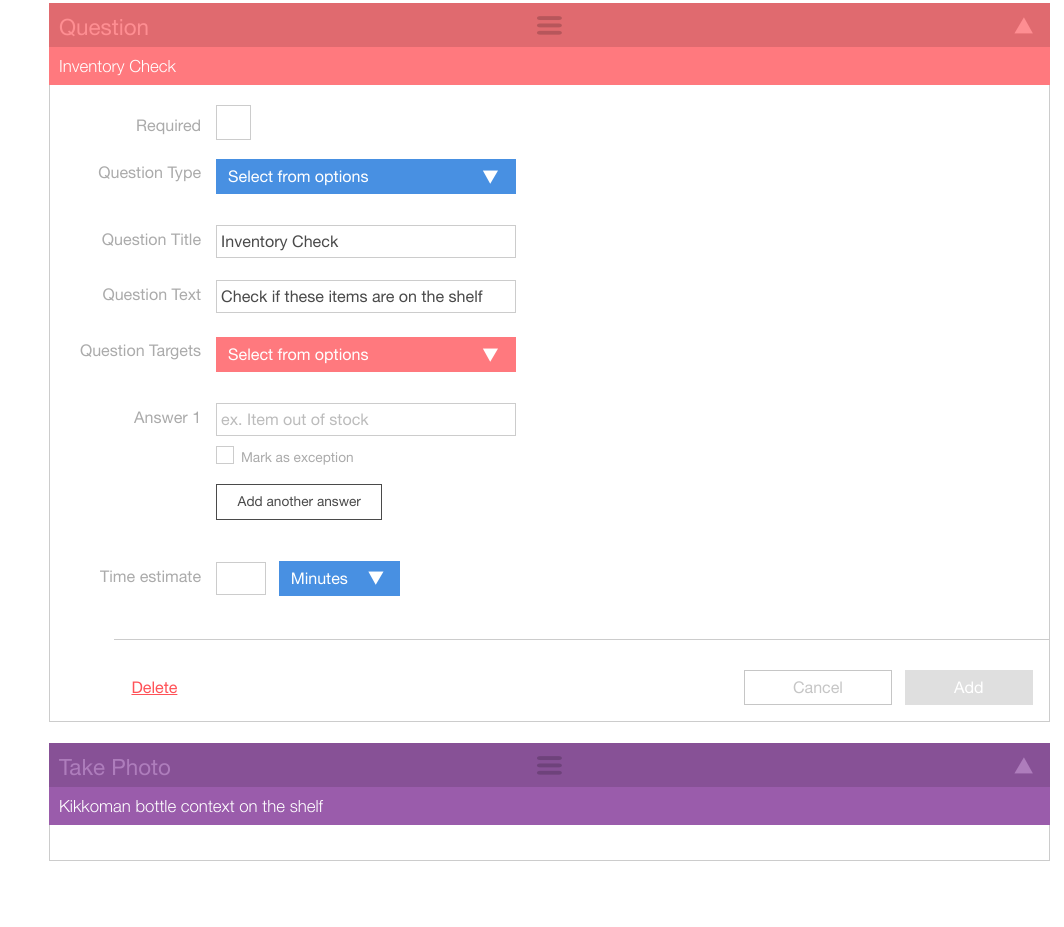
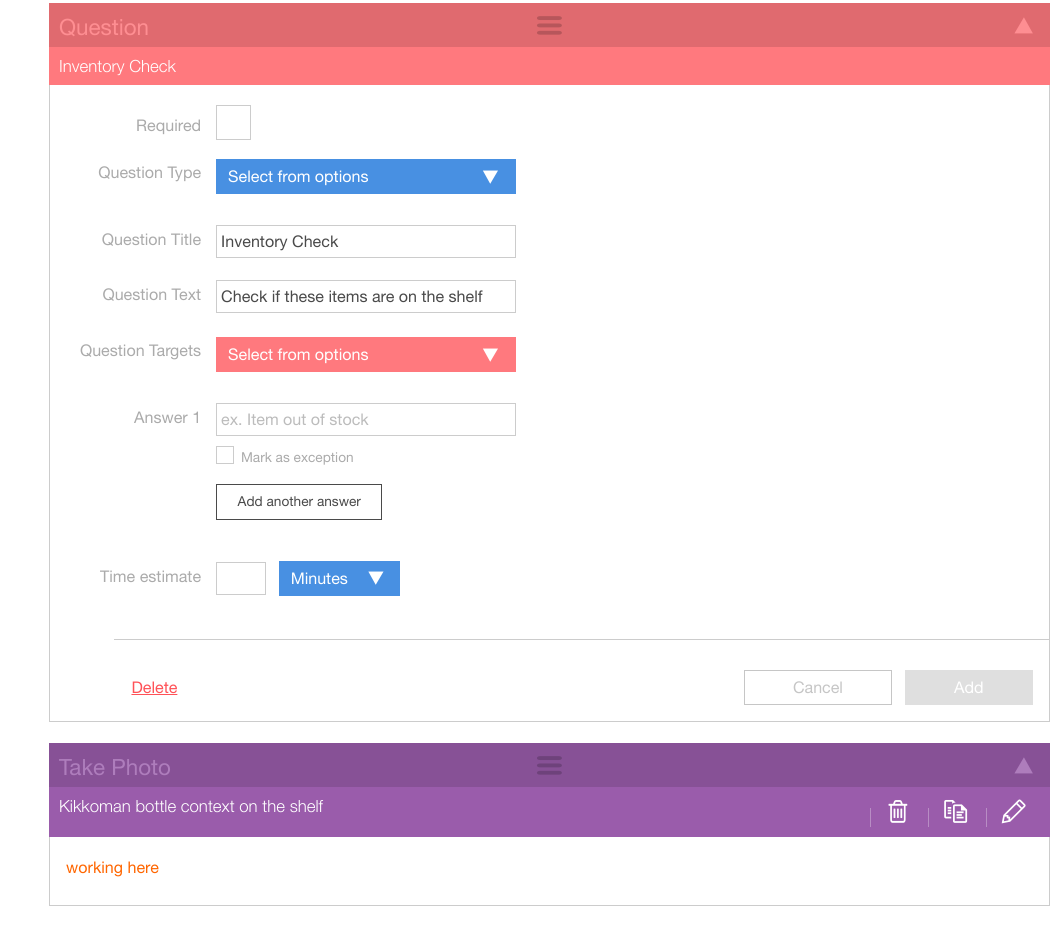
Before and after one commit to deborah-ufw/deborah-ufw.github.io, a plain HTML site: page gigwalk-html/gigwalk-project-builder.html in a window 1280 px wide. Shown: the part 1377-2304 px from the top of the page, without its empty margins (216-1280 px from the left). Before the commit the page ends 2259 px from the top, so only its background shows below. Drawn offline with Linux system fonts and the light colour scheme.

Commit message:
progress

```diff
--- a/gigwalk-html/brand/gigwalk/css/gigwalk.css
+++ b/gigwalk-html/brand/gigwalk/css/gigwalk.css
@@ -52,6 +52,10 @@ html, body {
 	border-right: 1px solid rgba(0, 0, 0, .2);
 }
 
+.icon-buttons a {
+	border-color: rgba(255, 255, 255, .3);
+}
+
 .btn.btn-default.dropdown-toggle {
 	border-width: 0px;
 }
@@ -69,7 +73,8 @@ html, body {
 	.btn.btn-default.dropdown-toggle,
 	input.supercheck:after,
 	.instructions .header .actions,
-	.primary.actions a {
+	.primary.actions a,
+	.icon-buttons a {
 		color: #ffffff;
 	}
 
--- a/gigwalk-html/css/core.css
+++ b/gigwalk-html/css/core.css
@@ -54,7 +54,8 @@ a.navly,
 .remove,
 .dropdown-menu .link,
 .dropdown-menu .link:hover,
-a.buttonly {
+a.buttonly,
+.icon-buttons a {
 	text-decoration: none;
 }
 
@@ -119,7 +120,8 @@ select,
 	float: left;
 }
 
-.inline-right {
+.inline-right,
+.icon-buttons {
 	display: inline-block;
 	float: right;
 }
@@ -168,7 +170,8 @@ input[type="checkbox"],
 .header .controls,
 .header .actions,
 .instructions .primary.actions,
-.instructions .primary.actions:before {
+.instructions .primary.actions:before,
+.icon-buttons {
 	position: relative;
 }
 
@@ -339,12 +342,17 @@ header .nav ul.dropdown-menu li,
 }
 
 .caret,
-.navbar {
+.navbar,
+.icon-buttons a {
 	border: 0px solid transparent;
 	border-top: 0px solid transparent;
 	border-right: 0px solid transparent;
 	border-bottom: 0px solid transparent;
 	border-left: 0px solid transparent;
+}
+
+.icon-buttons a {
+	border-left: 1px solid;
 }
 
 .tabnav li.buttonly a {
@@ -916,7 +924,9 @@ div.main.wrapper + div.inner {
 	padding: .3em 1.5em;
 }
 
-
+.icon-buttons a {
+	padding: 0 .5em;
+}
 
 
 
--- a/gigwalk-html/gigwalk-project-builder.html
+++ b/gigwalk-html/gigwalk-project-builder.html
@@ -591,12 +591,16 @@
             </div>
             <div class="actions">
               <div class="ti">Kikkoman bottle context on the shelf</div>
+              <div class="icon-buttons">
+                <a class="im icon-trash" href="#"></a>
+                <a class="im icon-duplicate" href="#"></a>
+                <a class="im icon-edit" href="#"></a>
+              </div>
             </div>
           </div>
 
           <div class="instruction-content">
-
-
+            <p class="super">working here</p>
           </div>
         </div><!-- ends 2nd instruction -->
 
```
